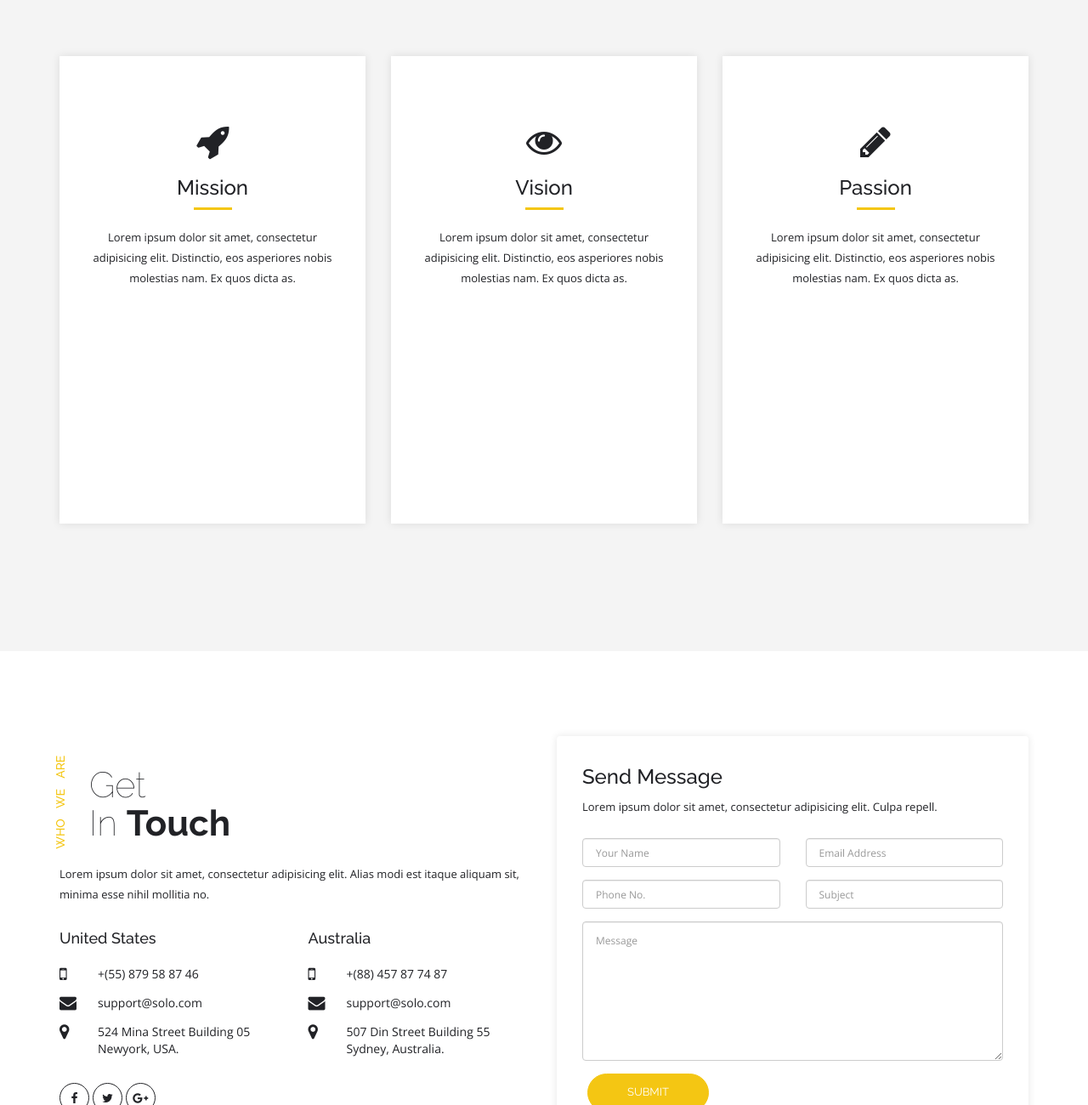
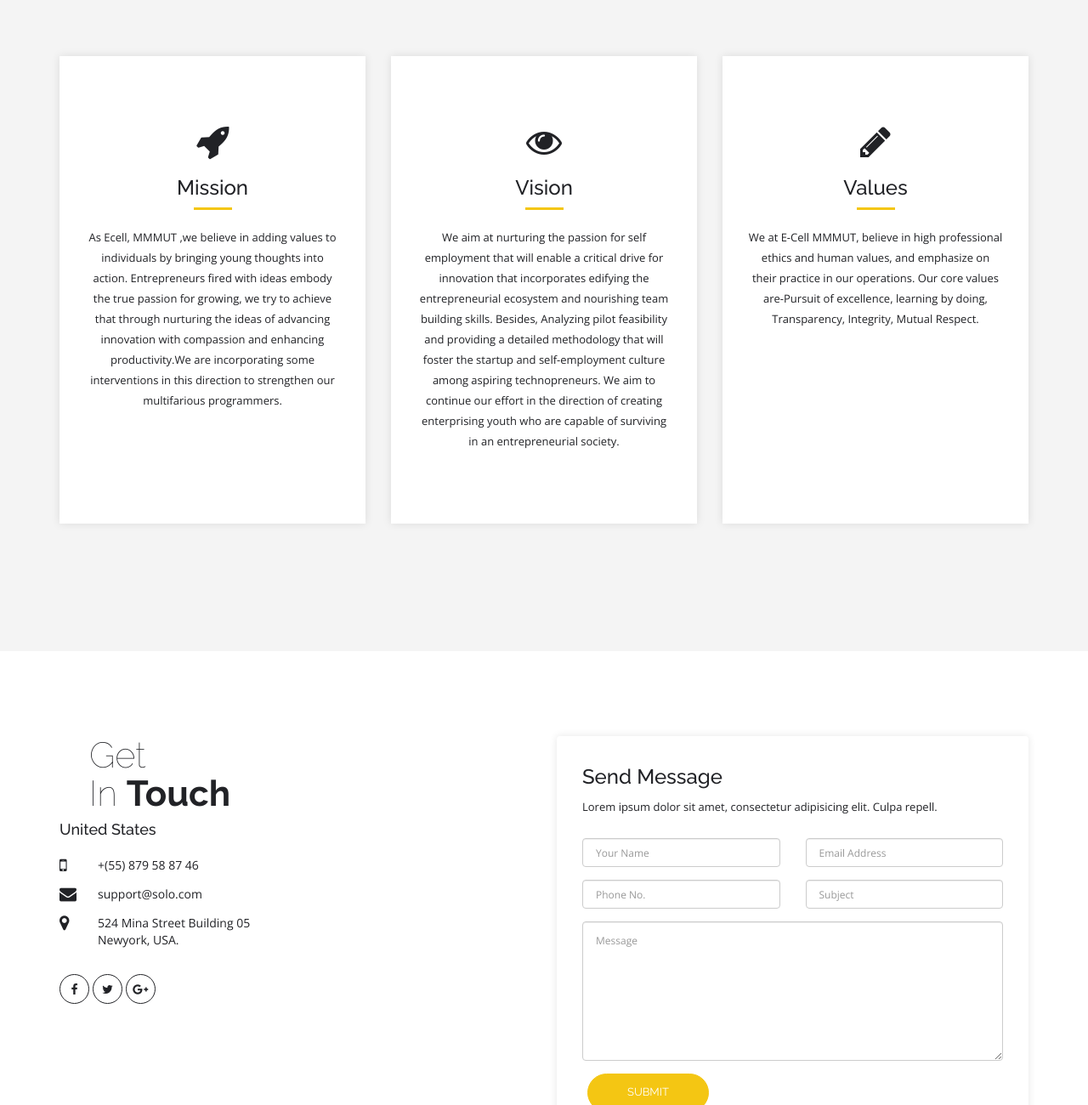
Before and after one commit to alokpandey11/ecell, a plain HTML site: page index.html in a window 1280 px wide. Shown: the part 1500-2800 px from the top of the page at 85% size. Drawn offline with nearby package versions, Linux system fonts and the light colour scheme; some packages are replaced by stand-ins of ours.

Commit message:
fixed the content issue

```diff
--- a/index.html
+++ b/index.html
@@ -12,7 +12,8 @@
     <title>E-cell</title>
 
     <!-- Basic SEO -->
-    <meta name="description" content="Entrepreneurship Cell is students society of MMMUT which focuses primarily to promote entrepreneurial abilities among students.">
+    <meta name="description"
+        content="Entrepreneurship Cell is students society of MMMUT which focuses primarily to promote entrepreneurial abilities among students.">
     <meta name="keywords" content="Ecell,MMMUT">
 
     <!-- Favicon -->
@@ -137,15 +138,16 @@
 
                 <div id="home-heading">
                     <!-- <h1 id="home-heading-1">E-cell</h1><br> -->
-                    <h1 id="home-heading-2">E <span>-cell</span></h1>
+                    <h1 id="home-heading-2">E-cell <span>MMMUT</span></h1>
                 </div>
 
                 <div id="home-text">
-                    <p>Lorem ipsum dolor sit amet, consectetur adipisicing elit. Nam in nihil minima unde qui nihil minima.</p>
+                    <p>Innovation, Compassion and Technology</p>
                 </div>
 
                 <div id="home-btn">
-                    <a class="btn btn-general btn-home smooth-scroll" href="#about" title="Start Now" role="button">Start Now</a>
+                    <a class="btn btn-general btn-home smooth-scroll" href="#about" title="Start Now"
+                        role="button">Start Now</a>
                 </div>
 
             </div>
@@ -188,8 +190,23 @@
                         <div class="col-md-6 col-sm-6 wow slideInRight" data-wow-duration="1s">
 
                             <div id="about-right">
-                                <p>MMMUT (formerly Madan Mohan Malaviya Engineering College, Gorakhpur) was established in 1962 with the primary motive to impart quality education and train the youth to take up the future challenges of evolving India. The first and only residential technical University in U.P. with a total strength of 7000 students is presently running five B.Tech. programs along with M.B.A., M.C.A., M.Tech. in 12 disciplines and fulltime Ph.D. programme in number of disciplines as part of Quality Improvement Programme of MHRD and TEQIP-II project. MMMUT has become a leading institution in engineering and management with departments as centers of excellence, imparting high quality education and providing ambience for growth of professionals as excellent human beings as well.</p>
-                               <p>Entrepreneurship Cell is students society of MMMUT which focuses primarily to promote entrepreneurial abilities among students. To accomplish this periodic guest lectures, expert talks, workshops and various events of the domain are frequently organized by the cell. Entrepreneurship Cell creates a network of students, alumni, teachers and entrepreneurs together to help out any startup being raised by a student anyway.</p>       </div>
+                                <p>MMMUT (formerly Madan Mohan Malaviya Engineering College, Gorakhpur) was established
+                                    in 1962 with the primary motive to impart quality education and train the youth to
+                                    take up the future challenges of evolving India. The first and only residential
+                                    technical University in U.P. with a total strength of 7000 students is presently
+                                    running five B.Tech. programs along with M.B.A., M.C.A., M.Tech. in 12 disciplines
+                                    and fulltime Ph.D. programme in number of disciplines as part of Quality Improvement
+                                    Programme of MHRD and TEQIP-II project. MMMUT has become a leading institution in
+                                    engineering and management with departments as centers of excellence, imparting high
+                                    quality education and providing ambience for growth of professionals as excellent
+                                    human beings as well.</p>
+                                <p>Entrepreneurship Cell is students society of MMMUT which focuses primarily to promote
+                                    entrepreneurial abilities among students. To accomplish this periodic guest
+                                    lectures, expert talks, workshops and various events of the domain are frequently
+                                    organized by the cell. Entrepreneurship Cell creates a network of students, alumni,
+                                    teachers and entrepreneurs together to help out any startup being raised by a
+                                    student anyway.</p>
+                            </div>
 
                         </div>
 
@@ -230,7 +247,11 @@
                                 <i class="fa fa-rocket"></i>
                                 <h3>Mission</h3>
                                 <hr>
-                                <p>Lorem ipsum dolor sit amet, consectetur adipisicing elit. Distinctio, eos asperiores nobis molestias nam. Ex quos dicta as.</p>
+                                <p>As Ecell, MMMUT ,we believe in adding values to individuals by bringing young
+                                    thoughts into action. Entrepreneurs fired with ideas embody the true passion for
+                                    growing, we try to achieve that through nurturing the ideas of advancing innovation
+                                    with compassion and enhancing productivity.We are incorporating some interventions in this
+                                    direction to strengthen our multifarious programmers.</p>
                             </div>
 
                         </div>
@@ -240,7 +261,13 @@
                                 <i class="fa fa-eye"></i>
                                 <h3>Vision</h3>
                                 <hr>
-                                <p>Lorem ipsum dolor sit amet, consectetur adipisicing elit. Distinctio, eos asperiores nobis molestias nam. Ex quos dicta as.</p>
+                                <p>We aim at nurturing the passion for self employment that will enable a critical drive
+                                    for innovation that incorporates edifying the entrepreneurial ecosystem and
+                                    nourishing team building skills. Besides, Analyzing pilot feasibility and providing
+                                    a detailed methodology that will foster the startup and self-employment culture
+                                    among aspiring technopreneurs. We aim to continue our effort in the direction of
+                                    creating enterprising youth who are capable of surviving in an entrepreneurial
+                                    society.</p>
                             </div>
 
                         </div>
@@ -248,9 +275,11 @@
                             <!-- About item 03 -->
                             <div class="about-item text-center">
                                 <i class="fa fa-pencil"></i>
-                                <h3>Passion</h3>
+                                <h3>Values</h3>
                                 <hr>
-                                <p>Lorem ipsum dolor sit amet, consectetur adipisicing elit. Distinctio, eos asperiores nobis molestias nam. Ex quos dicta as.</p>
+                                <p>We at E-Cell MMMUT, believe in high professional ethics and human values, and
+                                    emphasize on their practice in our operations. Our core values are-Pursuit of
+                                    excellence, learning by doing, Transparency, Integrity, Mutual Respect.</p>
                             </div>
 
                         </div>
@@ -282,10 +311,10 @@
                         <div id="contact-left">
 
                             <div class="vertical-heading">
-                                <h5>Who We Are</h5>
+
                                 <h2>Get<br>In <strong>Touch</strong></h2>
                             </div>
-                            <p>Lorem ipsum dolor sit amet, consectetur adipisicing elit. Alias modi est itaque aliquam sit, minima esse nihil mollitia no.</p>
+
 
                             <div id="offices">
 
@@ -298,23 +327,13 @@
                                             <ul class="office-details">
                                                 <li><i class="fa fa-mobile"></i><span>+(55) 879 58 87 46</span></li>
                                                 <li><i class="fa fa-envelope"></i><span>support@solo.com</span></li>
-                                                <li><i class="fa fa-map-marker"></i><span>524 Mina Street Building 05<br>Newyork, USA.</span></li>
+                                                <li><i class="fa fa-map-marker"></i><span>524 Mina Street Building
+                                                        05<br>Newyork, USA.</span></li>
                                             </ul>
                                         </div>
 
                                     </div>
-                                    <div class="col-md-6">
 
-                                        <div class="office">
-                                            <h4>Australia</h4>
-                                            <ul class="office-details">
-                                                <li><i class="fa fa-mobile"></i><span>+(88) 457 87 74 87</span></li>
-                                                <li><i class="fa fa-envelope"></i><span>support@solo.com</span></li>
-                                                <li><i class="fa fa-map-marker"></i><span>507 Din Street Building 55 <br>Sydney, Australia.</span></li>
-                                            </ul>
-                                        </div>
-
-                                    </div>
 
                                 </div>
 
@@ -347,7 +366,8 @@
                                     </div>
                                     <div class="col-md-6 col-sm-6">
                                         <div class="form-group">
-                                            <input type="email" class="form-control" id="email" placeholder="Email Address">
+                                            <input type="email" class="form-control" id="email"
+                                                placeholder="Email Address">
                                         </div>
                                     </div>
                                     <div class="col-md-6 col-sm-6">
@@ -367,7 +387,8 @@
                                 </div>
 
                                 <div id="submit-btn">
-                                    <a class="btn btn-general btn-yellow" href="#" title="Submit" role="button">Submit</a>
+                                    <a class="btn btn-general btn-yellow" href="#" title="Submit"
+                                        role="button">Submit</a>
                                 </div>
 
                             </form>
@@ -393,13 +414,15 @@
                     <p>
                         Copyright &copy; 2021 All Rights Reserved By <span>E-cell</span>
                     </p>
-                    <p style="color:grey;text-align:center;font-size:0.7em">Developed By : Alok Pandey Member, E-Cell</p>
+                    <p style="color:grey;text-align:center;font-size:0.7em">Developed By : Alok Pandey Member, E-Cell
+                    </p>
                 </div>
             </div>
         </div>
 
         <!-- Back To Top -->
-        <a href="#home" id="back-to-top" class="btn btn-sm btn-yellow btn-back-to-top smooth-scroll hidden-sm hidden-xs" title="home" role="button">
+        <a href="#home" id="back-to-top" class="btn btn-sm btn-yellow btn-back-to-top smooth-scroll hidden-sm hidden-xs"
+            title="home" role="button">
             <i class="fa fa-angle-up"></i>
         </a>
 
```
